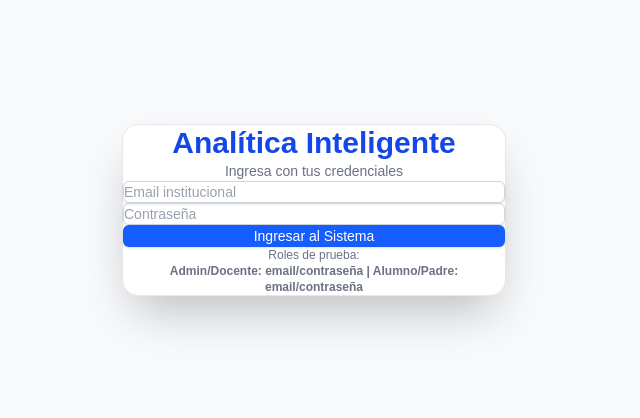
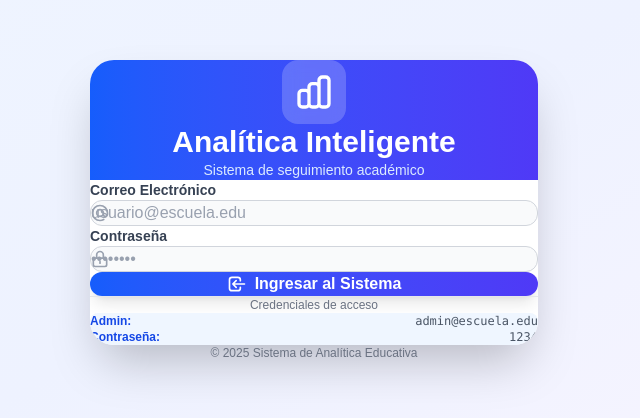
Before and after one commit to JMartin1407/AnalizadorDatos, a Next.js app in the folder analizadordatos/: page / in a window 1280 px wide. Shown: the part 190-608 px from the top of the page, without its empty margins (326-966 px from the left). Built offline with nearby package versions, Linux system fonts and the light colour scheme.

Commit message:
UI: Mejorar diseño del login con gradientes, iconos y mejor UX

```diff
--- a/analizadordatos/src/app/login.tsx
+++ b/analizadordatos/src/app/login.tsx
@@ -43,70 +43,136 @@ const LoginPage: React.FC = () => {
     };
 
     return (
-        <div className="flex items-center justify-center min-h-screen bg-gray-50">
-            <div className="w-full max-w-sm p-8 space-y-8 bg-white rounded-2xl shadow-2xl border border-gray-200">
-
-                <div className="text-center">
-                    <h1 className="text-3xl font-extrabold text-blue-700">
+        <div className="flex items-center justify-center min-h-screen bg-gradient-to-br from-blue-50 via-indigo-50 to-purple-50">
+            <div className="w-full max-w-md mx-4">
+                {/* Card principal */}
+                <div className="bg-white rounded-3xl shadow-2xl overflow-hidden">
+                    {/* Header con gradiente */}
+                    <div className="bg-gradient-to-r from-blue-600 to-indigo-600 px-8 py-10 text-center">
+                        <div className="inline-flex items-center justify-center w-16 h-16 bg-white/20 backdrop-blur-sm rounded-2xl mb-4">
+                            <svg className="w-10 h-10 text-white" fill="none" stroke="currentColor" viewBox="0 0 24 24">
+                                <path strokeLinecap="round" strokeLinejoin="round" strokeWidth={2} d="M9 19v-6a2 2 0 00-2-2H5a2 2 0 00-2 2v6a2 2 0 002 2h2a2 2 0 002-2zm0 0V9a2 2 0 012-2h2a2 2 0 012 2v10m-6 0a2 2 0 002 2h2a2 2 0 002-2m0 0V5a2 2 0 012-2h2a2 2 0 012 2v14a2 2 0 01-2 2h-2a2 2 0 01-2-2z" />
+                            </svg>
+                        </div>
+                        <h1 className="text-3xl font-bold text-white mb-2">
                             Analítica Inteligente
                         </h1>
-                    <p className="mt-2 text-sm text-gray-500">
-                        Ingresa con tus credenciales
+                        <p className="text-blue-100 text-sm">
+                            Sistema de seguimiento académico
                         </p>
                     </div>
 
-                <form onSubmit={handleLogin} className="space-y-6">
+                    {/* Formulario */}
+                    <div className="px-8 py-8">
+                        <form onSubmit={handleLogin} className="space-y-5">
+                            {/* Campo Email */}
                             <div>
-                        <label htmlFor="email" className="block text-sm font-medium text-gray-700 sr-only">
-                            Email
+                                <label htmlFor="email" className="block text-sm font-semibold text-gray-700 mb-2">
+                                    Correo Electrónico
                                 </label>
+                                <div className="relative">
+                                    <div className="absolute inset-y-0 left-0 pl-3 flex items-center pointer-events-none">
+                                        <svg className="h-5 w-5 text-gray-400" fill="none" stroke="currentColor" viewBox="0 0 24 24">
+                                            <path strokeLinecap="round" strokeLinejoin="round" strokeWidth={2} d="M16 12a4 4 0 10-8 0 4 4 0 008 0zm0 0v1.5a2.5 2.5 0 005 0V12a9 9 0 10-9 9m4.5-1.206a8.959 8.959 0 01-4.5 1.207" />
+                                        </svg>
+                                    </div>
                                     <input
                                         id="email"
                                         name="email"
                                         type="email"
-                            placeholder="Email institucional"
+                                        placeholder="usuario@escuela.edu"
                                         value={email}
                                         onChange={(e) => setEmail(e.target.value)}
                                         required
-                            className="appearance-none block w-full px-3 py-2 border border-gray-300 rounded-md shadow-sm placeholder-gray-400 focus:outline-none focus:ring-blue-500 focus:border-blue-500 sm:text-sm text-gray-900"
+                                        className="block w-full pl-10 pr-3 py-3 border border-gray-300 rounded-xl text-gray-900 placeholder-gray-400 focus:outline-none focus:ring-2 focus:ring-blue-500 focus:border-transparent transition duration-200 bg-gray-50 hover:bg-white"
                                     />
                                 </div>
+                            </div>
 
+                            {/* Campo Contraseña */}
                             <div>
-                        <label htmlFor="password" className="block text-sm font-medium text-gray-700 sr-only">
+                                <label htmlFor="password" className="block text-sm font-semibold text-gray-700 mb-2">
                                     Contraseña
                                 </label>
+                                <div className="relative">
+                                    <div className="absolute inset-y-0 left-0 pl-3 flex items-center pointer-events-none">
+                                        <svg className="h-5 w-5 text-gray-400" fill="none" stroke="currentColor" viewBox="0 0 24 24">
+                                            <path strokeLinecap="round" strokeLinejoin="round" strokeWidth={2} d="M12 15v2m-6 4h12a2 2 0 002-2v-6a2 2 0 00-2-2H6a2 2 0 00-2 2v6a2 2 0 002 2zm10-10V7a4 4 0 00-8 0v4h8z" />
+                                        </svg>
+                                    </div>
                                     <input
                                         id="password"
                                         name="password"
                                         type="password"
-                            placeholder="Contraseña"
+                                        placeholder="••••••••"
                                         value={password}
                                         onChange={(e) => setPassword(e.target.value)}
                                         required
-                            className="appearance-none block w-full px-3 py-2 border border-gray-300 rounded-md shadow-sm placeholder-gray-400 focus:outline-none focus:ring-blue-500 focus:border-blue-500 sm:text-sm text-gray-900"
+                                        className="block w-full pl-10 pr-3 py-3 border border-gray-300 rounded-xl text-gray-900 placeholder-gray-400 focus:outline-none focus:ring-2 focus:ring-blue-500 focus:border-transparent transition duration-200 bg-gray-50 hover:bg-white"
                                     />
                                 </div>
+                            </div>
 
+                            {/* Mensaje de error */}
                             {error && (
-                        <div className="text-center text-sm font-medium text-red-600 bg-red-50 p-2 rounded-md">
-                            {error}
+                                <div className="bg-red-50 border-l-4 border-red-500 p-4 rounded-lg">
+                                    <div className="flex items-center">
+                                        <svg className="h-5 w-5 text-red-500 mr-2" fill="currentColor" viewBox="0 0 20 20">
+                                            <path fillRule="evenodd" d="M10 18a8 8 0 100-16 8 8 0 000 16zM8.707 7.293a1 1 0 00-1.414 1.414L8.586 10l-1.293 1.293a1 1 0 101.414 1.414L10 11.414l1.293 1.293a1 1 0 001.414-1.414L11.414 10l1.293-1.293a1 1 0 00-1.414-1.414L10 8.586 8.707 7.293z" clipRule="evenodd" />
+                                        </svg>
+                                        <p className="text-sm font-medium text-red-800">{error}</p>
+                                    </div>
                                 </div>
                             )}
 
+                            {/* Botón de inicio de sesión */}
                             <button
                                 type="submit"
                                 disabled={loading}
-                        className="w-full flex justify-center py-2 px-4 border border-transparent rounded-md shadow-sm text-sm font-medium text-white bg-blue-600 hover:bg-blue-700 focus:outline-none focus:ring-2 focus:ring-offset-2 focus:ring-blue-500 disabled:bg-gray-400 transition duration-150"
+                                className="w-full flex justify-center items-center gap-2 py-3.5 px-4 bg-gradient-to-r from-blue-600 to-indigo-600 hover:from-blue-700 hover:to-indigo-700 text-white font-semibold rounded-xl shadow-lg hover:shadow-xl transform hover:-translate-y-0.5 transition-all duration-200 focus:outline-none focus:ring-2 focus:ring-offset-2 focus:ring-blue-500 disabled:opacity-50 disabled:cursor-not-allowed disabled:transform-none"
                             >
-                        {loading ? 'Verificando...' : 'Ingresar al Sistema'}
+                                {loading ? (
+                                    <>
+                                        <svg className="animate-spin h-5 w-5 text-white" xmlns="http://www.w3.org/2000/svg" fill="none" viewBox="0 0 24 24">
+                                            <circle className="opacity-25" cx="12" cy="12" r="10" stroke="currentColor" strokeWidth="4"></circle>
+                                            <path className="opacity-75" fill="currentColor" d="M4 12a8 8 0 018-8V0C5.373 0 0 5.373 0 12h4zm2 5.291A7.962 7.962 0 014 12H0c0 3.042 1.135 5.824 3 7.938l3-2.647z"></path>
+                                        </svg>
+                                        <span>Verificando...</span>
+                                    </>
+                                ) : (
+                                    <>
+                                        <svg className="w-5 h-5" fill="none" stroke="currentColor" viewBox="0 0 24 24">
+                                            <path strokeLinecap="round" strokeLinejoin="round" strokeWidth={2} d="M11 16l-4-4m0 0l4-4m-4 4h14m-5 4v1a3 3 0 01-3 3H6a3 3 0 01-3-3V7a3 3 0 013-3h7a3 3 0 013 3v1" />
+                                        </svg>
+                                        <span>Ingresar al Sistema</span>
+                                    </>
+                                )}
                             </button>
                         </form>
 
-                <div className="mt-6 text-xs text-gray-500 text-center space-y-1">
-                    <p>Roles de prueba:</p>
-                    <p className="font-semibold">Admin/Docente: email/contraseña | Alumno/Padre: email/contraseña</p>
+                        {/* Footer con información */}
+                        <div className="mt-6 pt-6 border-t border-gray-200">
+                            <p className="text-xs text-gray-500 text-center mb-2 font-medium">
+                                Credenciales de acceso
+                            </p>
+                            <div className="bg-blue-50 rounded-lg p-3 text-xs text-gray-600 space-y-1">
+                                <div className="flex items-center justify-between">
+                                    <span className="font-semibold text-blue-700">Admin:</span>
+                                    <span className="font-mono">admin@escuela.edu</span>
                                 </div>
+                                <div className="flex items-center justify-between">
+                                    <span className="font-semibold text-blue-700">Contraseña:</span>
+                                    <span className="font-mono">1234</span>
+                                </div>
+                            </div>
+                        </div>
+                    </div>
+                </div>
+
+                {/* Footer externo */}
+                <p className="text-center text-xs text-gray-500 mt-6">
+                    © 2025 Sistema de Analítica Educativa
+                </p>
             </div>
         </div>
     );
```
Lines whose indentation alone changed are shown as unchanged.
